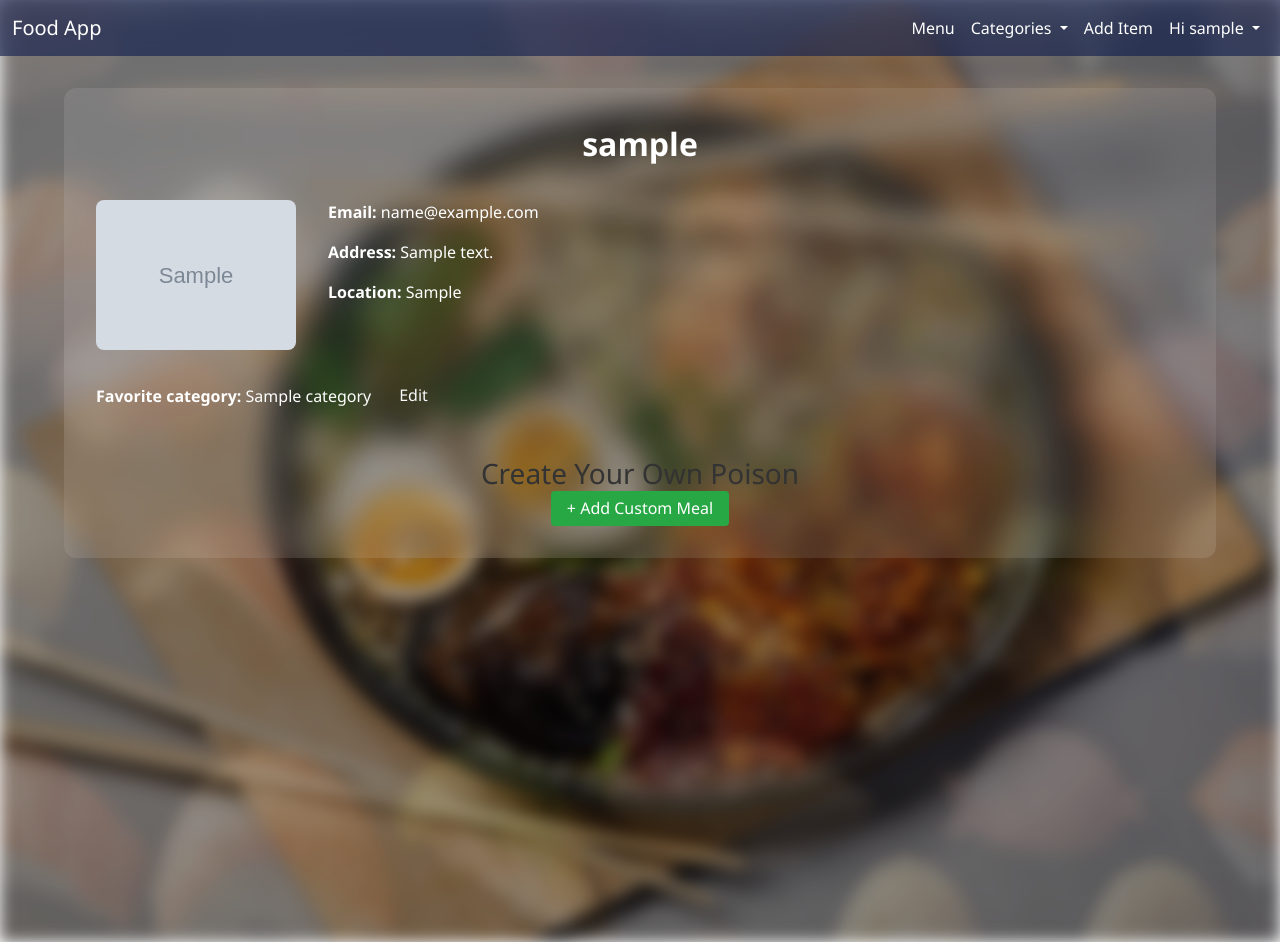
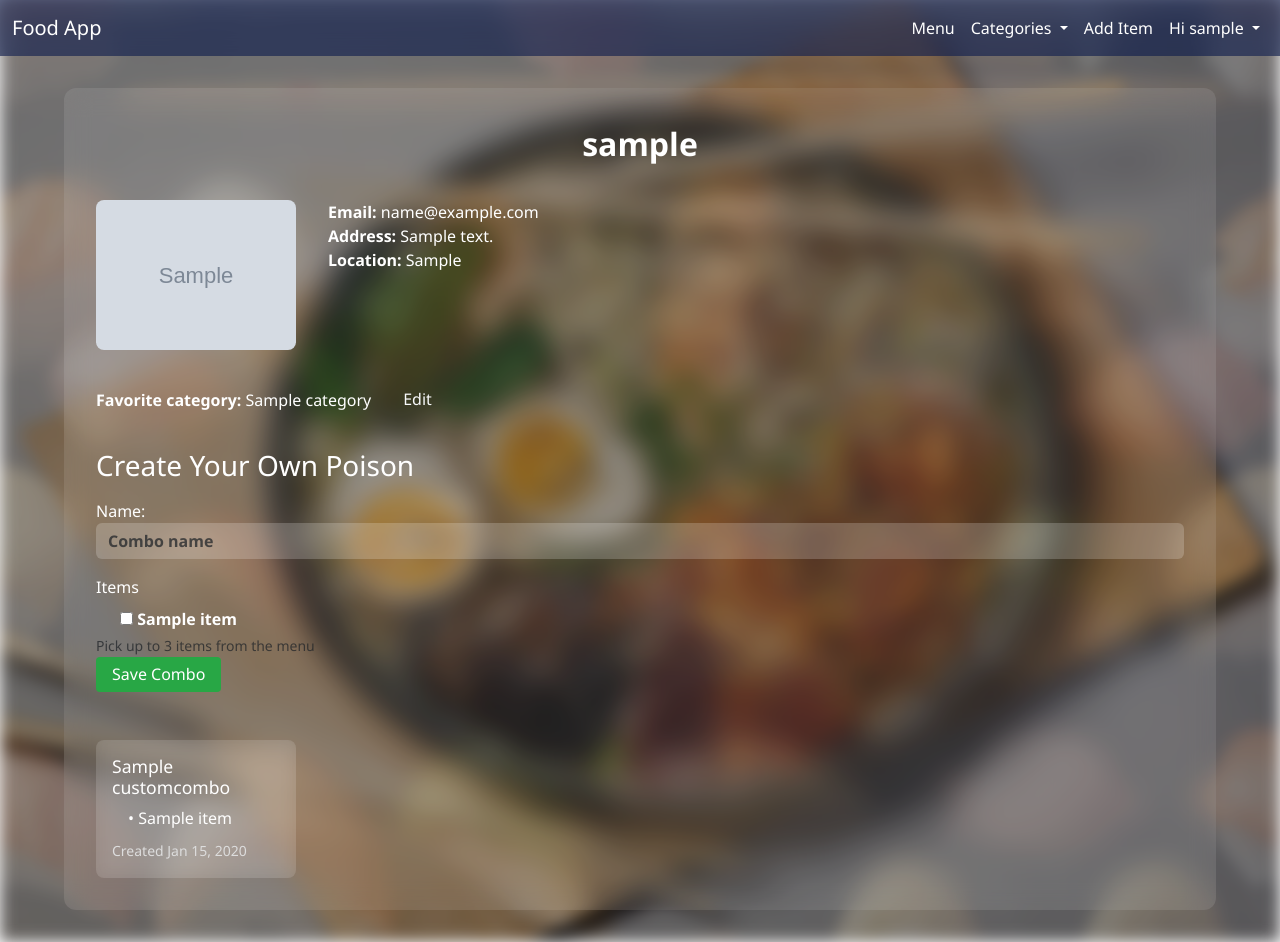
Before and after one commit to Ghostwritter14/DjangoPractiseFoodApp, a Django app: page /profile/ in a window 1280 px wide. Run offline with Django 5.2, Linux system fonts and the light colour scheme; a user stored in the database is signed in; tables that the repository leaves empty hold one stand-in row (values such as "Sample post"); grey boxes marked "Sample" are stand-in pictures.

Commit message:
completed the profile building

```diff
--- a/food/forms.py
+++ b/food/forms.py
@@ -1,5 +1,5 @@
 from django import forms
-from .models import Item
+from .models import Item, CustomCombo
 
 
 class ItemForm(forms.ModelForm):
@@ -26,3 +26,27 @@ class ItemForm(forms.ModelForm):
                 'placeholder': 'Enter ingredients, separated by commas'
             }),
         }
+
+
+class CustomComboForm(forms.ModelForm):
+    items = forms.ModelMultipleChoiceField(
+        queryset=Item.objects.all(),
+        widget=forms.CheckboxSelectMultiple(),
+        help_text="Pick up to 3 items from the menu"
+    )
+
+    class Meta:
+        model = CustomCombo
+        fields = ['name', 'items']
+        widgets = {
+            'name': forms.TextInput(attrs={
+                'class': 'form-control',
+                'placeholder': 'Combo name'
+            }),
+        }
+
+    def clean_items(self):
+        items = self.cleaned_data['items']
+        if items.count() > 3:
+            raise forms.ValidationError("You can select at most 3 items.")
+        return items
--- a/food/models.py
+++ b/food/models.py
@@ -1,33 +1,85 @@
 from django.db import models
-from django.contrib.auth.models import User
+
 from django.urls import reverse
+from django.conf import settings
 
 
 # Create your models here.
+# class Category(models.Model):
+#     name = models.CharField(max_length=50, unique=True)
+#     slug = models.SlugField(max_length=50, unique=True)
+#
+#     def __str__(self):
+#         return self.name
+#
+#
+# class Item(models.Model):
+#     def __str__(self):
+#         return self.item_name
+#
+#
+#     user_name = models.ForeignKey(User, on_delete=models.CASCADE, default=1)
+#     item_name = models.CharField(max_length=200)
+#     item_description = models.CharField(max_length=200)
+#     item_price = models.DecimalField(max_digits=5, decimal_places=2)
+#     item_image = models.CharField(max_length=500,
+#                                   default="https://www.thefuzzyduck.co.uk/wp-content/uploads/2024/05/image-coming"
+#                                           "-soon-placeholder-01-660x660.png")
+#
+#     category = models.ForeignKey(
+#         Category,
+#         on_delete=models.SET_NULL,
+#         null=True,
+#         blank=True,
+#         related_name='items'
+#     )
+#     ingredients = models.TextField(
+#         blank=True,
+#         help_text="Comma-separate the ingredients"
+#     )
+#
+#     def get_absolute_url(self):
+#         return reverse('food:detail', kwargs={'pk': self.pk})
+#
+#
+# # new
+# class CustomCombo(models.Model):
+#     user = models.ForeignKey(
+#         settings.AUTH_USER_MODEL,
+#         on_delete=models.CASCADE,
+#         related_name='custom_combos'
+#     )
+#     name = models.CharField(max_length=100)
+#     items = models.ManyToManyField('Item')
+#     created_at = models.DateTimeField(auto_now_add=True)
+#
+#     def __str__(self):
+#         return f"{self.name} by {self.user.username}"
+
 class Category(models.Model):
     name = models.CharField(max_length=50, unique=True)
     slug = models.SlugField(max_length=50, unique=True)
 
-    def __str__(self):
-        return self.name
+    def __str__(self): return self.name
+
 
 class Item(models.Model):
-    def __str__(self):
-        return self.item_name
-
-    user_name = models.ForeignKey(User, on_delete=models.CASCADE, default=1)
+    created_by = models.ForeignKey(
+        settings.AUTH_USER_MODEL,
+        on_delete=models.CASCADE,
+        related_name='items_created'
+    )
     item_name = models.CharField(max_length=200)
     item_description = models.CharField(max_length=200)
     item_price = models.DecimalField(max_digits=5, decimal_places=2)
-    item_image = models.CharField(max_length=500,
-                                  default="https://www.thefuzzyduck.co.uk/wp-content/uploads/2024/05/image-coming"
-                                          "-soon-placeholder-01-660x660.png")
-
+    item_image = models.CharField(
+        max_length=500,
+        default="https://…placeholder.png"
+    )
     category = models.ForeignKey(
         Category,
         on_delete=models.SET_NULL,
-        null=True,
-        blank=True,
+        null=True, blank=True,
         related_name='items'
     )
     ingredients = models.TextField(
@@ -35,5 +87,21 @@ class Item(models.Model):
         help_text="Comma-separate the ingredients"
     )
 
+    def __str__(self): return self.item_name
+
     def get_absolute_url(self):
         return reverse('food:detail', kwargs={'pk': self.pk})
+
+
+class CustomCombo(models.Model):
+    user = models.ForeignKey(
+        settings.AUTH_USER_MODEL,
+        on_delete=models.CASCADE,
+        related_name='custom_combos'
+    )
+    name = models.CharField(max_length=100)
+    items = models.ManyToManyField(Item)
+    created_at = models.DateTimeField(auto_now_add=True)
+
+    def __str__(self):
+        return f"{self.name} by {self.user.username}"
--- a/users/templates/users/profile.html
+++ b/users/templates/users/profile.html
@@ -2,9 +2,11 @@
 {% load static %}
 
 {% block extra_styles %}
-  <!-- Rotating blurred background & glass-card styles -->
+  <!-- Rotating blurred background & glass-card base styles -->
   <link rel="stylesheet" href="{% static 'food/style.css' %}">
+
   <style>
+    /* ===== Profile Card ===== */
     .profile-card {
       position: relative;
       width: 90vw;
@@ -29,22 +31,13 @@
       display: flex;
       gap: 2rem;
     }
-    .profile-photo {
-      flex: 0 0 200px;
-    }
     .profile-photo img {
-      width: 100%;
+      width: 200px;
       border-radius: 8px;
     }
-    .profile-details {
-      flex: 1;
-      display: flex;
-      flex-direction: column;
-      gap: 1rem;
-    }
-    .profile-details p {
-      margin: 0;
-    }
+    .profile-details p { margin: 0; }
+
+    /* ===== Favorite Category ===== */
     .favorite-display {
       display: flex;
       align-items: center;
@@ -57,17 +50,52 @@
       font-weight: bold;
     }
 
+    /* ===== New Combo Form ===== */
+    .combo-form-section h3 {
+      margin-bottom: 1rem;
+      color: #fff;
+    }
+    .combo-form .form-control {
+      background: rgba(255,255,255,0.2);
+      border: none;
+      color: #fff;
+      font-weight: bold;
+      margin-bottom: 1rem;
+    }
+    .combo-form .form-check-input {
+      margin-top: 0.2rem;
+    }
+    .combo-form .form-check-label {
+      color: #fff;
+      font-weight: bold;
+    }
 
-    .favorite-display .form-select option {
-        color: #000 !important;
-        background-color: #fff !important;
+    /* ===== Saved Combos Row ===== */
+    .combos-row {
+      display: flex;
+      flex-wrap: wrap;
+      gap: 1rem;
+      margin-top: 1rem;
     }
-    .favorite-display .btn {
-      padding: 0.25rem 0.75rem;
+    .combo-card {
+      background: rgba(255,255,255,0.1);
+      backdrop-filter: blur(8px);
+      border-radius: 8px;
+      padding: 1rem;
+      width: 200px;
+      color: #fff;
+      flex: 0 0 auto;
     }
-    .custom-poison {
-      text-align: center;
-      margin-top: 1rem;
+    .combo-card h5 {
+      margin: 0 0 0.5rem;
+      font-size: 1.1rem;
+    }
+    .combo-card ul {
+      padding-left: 1rem;
+      margin: 0 0 0.5rem;
+    }
+    .combo-card small {
+      color: #ddd;
     }
   </style>
 {% endblock %}
@@ -77,9 +105,7 @@
 
   <div class="profile-card">
     <!-- Header -->
-    <div class="profile-header">
-      {{ user.username }}
-    </div>
+    <div class="profile-header">{{ user.username }}</div>
 
     <!-- Photo & Details -->
     <div class="profile-body">
@@ -93,22 +119,22 @@
       </div>
     </div>
 
-    <!-- Favorite Category Section -->
+    <!-- Favorite Category -->
     <div class="favorite-display">
       {% if editing_fav %}
-        <form method="post" class="d-flex gap-2 align-items-center">
+        <form method="post" class="d-flex align-items-center gap-2">
           {% csrf_token %}
           <select name="favorite" class="form-select">
             <option value="">— select your favorite —</option>
             {% for cat in regular_categories %}
               <option value="{{ cat.id }}"
-                      {% if cat == user.profile.favorite %}selected{% endif %}>
+                {% if cat == user.profile.favorite %}selected{% endif %}>
                 {{ cat.name }}
               </option>
             {% endfor %}
           </select>
-          <button type="submit" class="btn btn-primary">Save</button>
-          <a href="{% url 'profile' %}" class="btn btn-secondary">Cancel</a>
+          <button type="submit" class="btn btn-primary btn-sm">Save</button>
+          <a href="{% url 'profile' %}" class="btn btn-secondary btn-sm">Cancel</a>
         </form>
       {% else %}
         <span>
@@ -119,13 +145,62 @@
       {% endif %}
     </div>
 
-    <!-- Create Your Own Poison -->
-    <div class="custom-poison">
+    <!-- Create Your Own Poison Form -->
+    <div class="combo-form-section">
       <h3>Create Your Own Poison</h3>
-      <a class="btn btn-success"
-         href="{% url 'food:create_item' %}?category={{ user.username }}-choice">
-        + Add Custom Meal
-      </a>
+      <form method="post" class="combo-form">
+        {% csrf_token %}
+        {{ combo_form.non_field_errors }}
+
+        <!-- Combo Name -->
+        <div>
+          {{ combo_form.name.label_tag }}
+          {{ combo_form.name }}
+        </div>
+
+        <!-- Items Checkboxes -->
+        <div>
+          <label class="form-label">{{ combo_form.items.label }}</label>
+          {% for checkbox in combo_form.items %}
+            <div class="form-check">
+              {{ checkbox.tag }}
+              <label class="form-check-label"
+                     for="{{ checkbox.id_for_label }}">
+                {{ checkbox.choice_label }}
+              </label>
+            </div>
+          {% endfor %}
+          {% if combo_form.items.help_text %}
+            <small class="form-text text-muted">
+              {{ combo_form.items.help_text }}
+            </small>
+          {% endif %}
+          {% for err in combo_form.items.errors %}
+            <div class="text-danger">{{ err }}</div>
+          {% endfor %}
+        </div>
+
+        <button type="submit" class="btn btn-success">Save Combo</button>
+      </form>
+    </div>
+
+    <!-- Saved Combos -->
+    <div class="combos-row">
+      {% for combo in combos %}
+        <div class="combo-card">
+          <h5>{{ combo.name }}</h5>
+          <ul class="list-unstyled">
+            {% for item in combo.items.all %}
+              <li>• {{ item.item_name }}</li>
+            {% endfor %}
+          </ul>
+          <small>Created {{ combo.created_at|date:"M j, Y" }}</small>
+        </div>
+      {% empty %}
+        <p class="text-muted mt-2">
+          No custom combos yet — create one above!
+        </p>
+      {% endfor %}
     </div>
   </div>
 {% endblock %}
--- a/users/views.py
+++ b/users/views.py
@@ -2,6 +2,7 @@ from django.contrib.auth.decorators import login_required
 from django.shortcuts import render, redirect, get_object_or_404
 from django.contrib import messages
 
+from food.forms import CustomComboForm
 from food.models import Category
 from .forms import RegisterForm
 
@@ -37,7 +38,24 @@ def profile(request):
         messages.success(request, f"Favorite set to {cat.name}")
         return redirect('profile')
 
+    combo_form = CustomComboForm(request.POST or None)
+    editing_combo_id = request.GET.get('edit_combo')
+
+    if request.method == 'POST' and 'name' in request.POST:
+        if combo_form.is_valid():
+            combo = combo_form.save(commit=False)
+            combo.user = request.user
+            combo.save()
+            combo_form.save_m2m()
+            messages.success(request, f"Combo “{combo.name}” saved!")
+            return redirect('profile')
+
+    combos = request.user.custom_combos.order_by('-created_at')
+
     return render(request, 'users/profile.html', {
         'editing_fav': editing,
         'regular_categories': regular,
+        'combo_form': combo_form,
+        'combos': combos,
+        'editing_combo_id': editing_combo_id,
     })
```
Also changed, not shown: food/views.py (+8 -0 lines).
